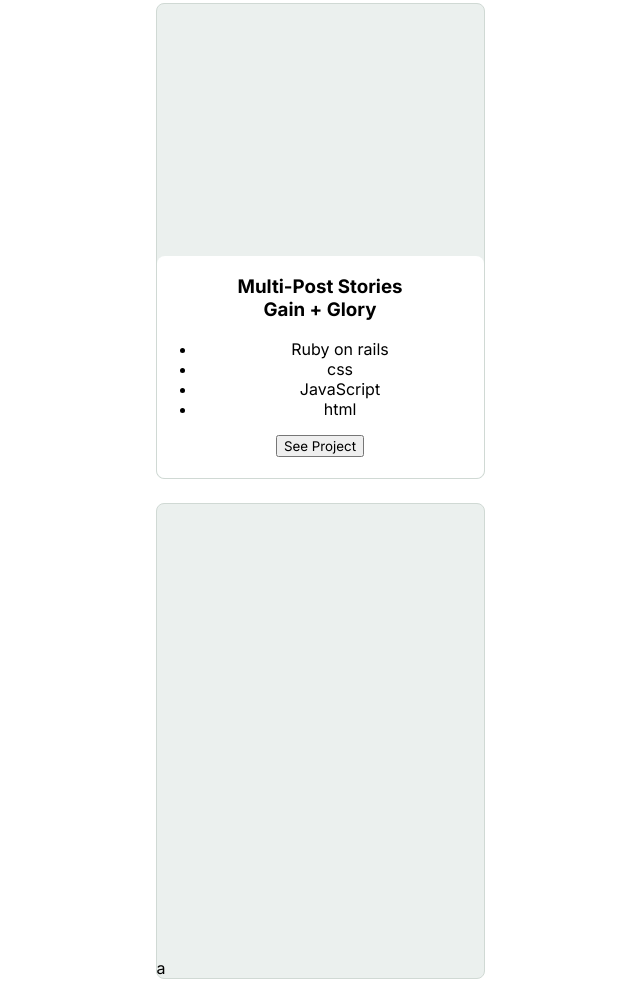
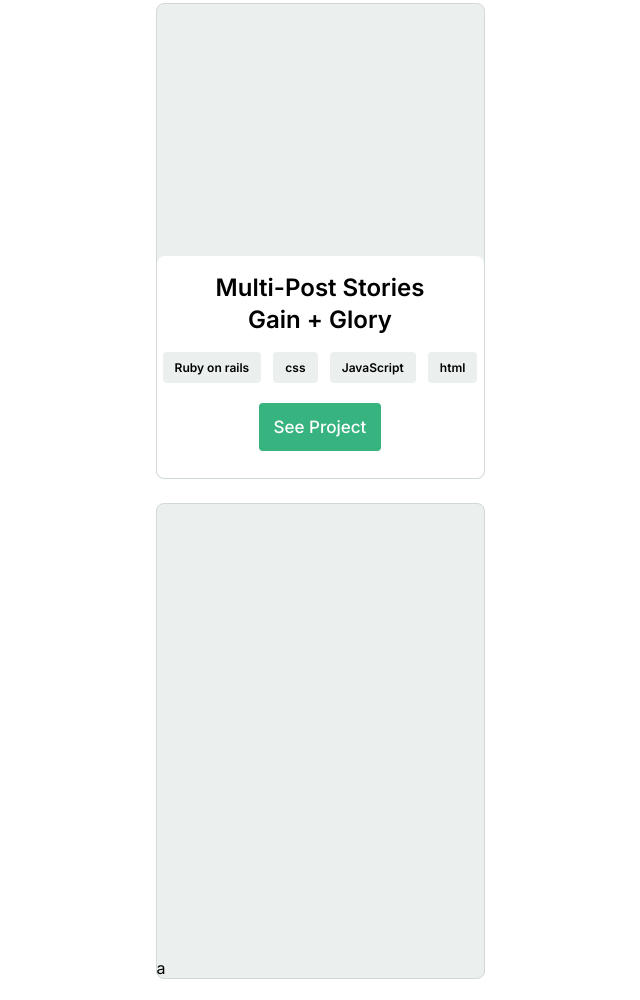
Before and after one commit to diegoyon/Portfolio, a website: page index.html in a window 1280 px wide. Shown: the part 987-1987 px from the top of the page, without its empty margins (320-960 px from the left). Drawn offline with Linux system fonts and the light colour scheme.

Commit message:
Finish description of card with css styles

```diff
--- a/index.html
+++ b/index.html
@@ -69,7 +69,7 @@
               Multi-Post Stories<br />
               Gain + Glory
             </h3>
-            <ul class="languages">
+            <ul>
               <li>Ruby on rails</li>
               <li>css</li>
               <li>JavaScript</li>
--- a/style.css
+++ b/style.css
@@ -8,6 +8,11 @@ body {
 
 a {
   text-decoration: none;
+}
+
+ul {
+  list-style-type: none;
+  padding: 0;
 }
 
 header {
@@ -59,8 +64,6 @@ header a {
   justify-content: center;
   gap: 19px;
   margin: 32px 0;
-  list-style-type: none;
-  padding: 0;
 }
 
 .headline > img {
@@ -113,5 +116,40 @@ hr {
   width: 327px;
   height: 222px;
   border-radius: 8px;
-  position: flex;
+  display: flex;
+  flex-direction: column;
 }
+
+.description h3 {
+  font-weight: 600;
+  font-size: 24px;
+  line-height: 32px;
+  margin: 16px;
+}
+
+.description ul {
+  margin-top: 0;
+  display: flex;
+  justify-content: space-around;
+  margin-bottom: 20px;
+}
+
+.description ul li {
+  background-color: #ebf0ee;
+  border-radius: 4px;
+  font-size: 12px;
+  font-weight: 600;
+  padding: 8px 12px;
+}
+
+.description button {
+  font-size: 17px;
+  font-weight: 500;
+  width: 122px;
+  height: 48px;
+  border-radius: 4px;
+  align-self: center;
+  background-color: #36b37f;
+  border: none;
+  color: white;
+}
```
